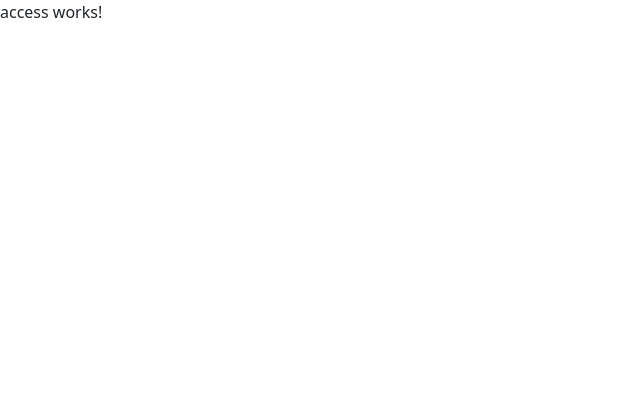
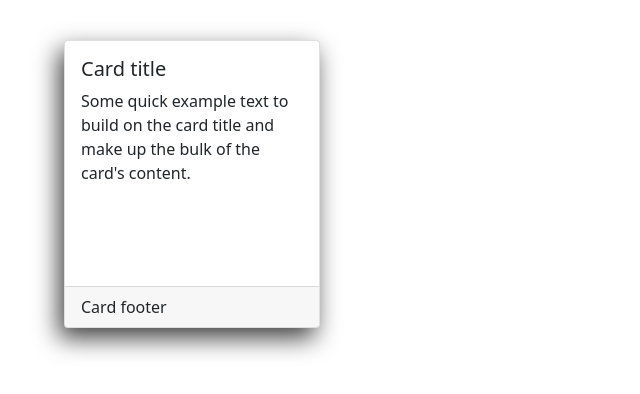
Before and after one commit to ProjectCBL/To-Do-App-Group, an Angular app in the folder To-Do-App-Angular/: page / in a window 1280 px wide. Shown: the top 394 px of the page, without its empty margins (0-640 px from the left). Built offline with nearby package versions, Linux system fonts and the light colour scheme.

Commit message:
Created task card component

```diff
--- a/To-Do-App-Angular/src/app/access/access.component.html
+++ b/To-Do-App-Angular/src/app/access/access.component.html
@@ -1 +1,3 @@
-<p>access works!</p>
+<div>
+    <app-task-card></app-task-card>
+</div>
--- a/To-Do-App-Angular/src/app/app.component.ts
+++ b/To-Do-App-Angular/src/app/app.component.ts
@@ -6,5 +6,5 @@ import { Component } from '@angular/core';
   styleUrls: ['./app.component.css']
 })
 export class AppComponent {
-  title = 'To-Do-App-Angular';
+  title = 'Task Hub';
 }
--- a/To-Do-App-Angular/src/app/app.module.ts
+++ b/To-Do-App-Angular/src/app/app.module.ts
@@ -13,6 +13,7 @@ import { BoardComponent } from './board/board.component';
 import { AllTaskItemsComponent } from './board/all-task-items/all-task-items.component';
 import { AllDoneTaskItemsComponent } from './board/all-done-task-items/all-done-task-items.component';
 import { AllOngoingTaskItemsComponent } from './board/all-ongoing-task-items/all-ongoing-task-items.component';
+import { TaskCardComponent } from './task-card/task-card.component';
 
 const routes: Routes = [
 	{ path: '', component: AccessComponent },
@@ -29,6 +30,7 @@ const routes: Routes = [
 		AllTaskItemsComponent,
 		AllDoneTaskItemsComponent,
 		AllOngoingTaskItemsComponent,
+  TaskCardComponent,
 	],
 	imports: [
 		BrowserModule,
--- /dev/null
+++ b/To-Do-App-Angular/src/app/task-card/task-card.component.css
@@ -0,0 +1,15 @@
+.incomplete{
+    position: absolute;
+    top: 5%;
+    left: 5%;
+    box-shadow: -5px 10px 25px rgb(65, 65, 65);
+    z-index: 3;
+}
+
+.fade-in{
+
+}
+
+.completed{
+
+}
--- /dev/null
+++ b/To-Do-App-Angular/src/app/task-card/task-card.component.html
@@ -0,0 +1,12 @@
+<div>
+  <div class="card incomplete" style="width: 16rem; height: 18rem;">
+    <div class="card-body">
+      <h5 class="card-title">Card title</h5>
+      <p class="card-text">Some quick example text to build on the card title and make up the bulk of the card's
+        content.</p>
+    </div>
+    <div class="card-footer">
+      Card footer
+    </div>
+  </div>
+</div>
--- /dev/null
+++ b/To-Do-App-Angular/src/app/task-card/task-card.component.ts
@@ -0,0 +1,15 @@
+import { Component, OnInit } from '@angular/core';
+
+@Component({
+  selector: 'app-task-card',
+  templateUrl: './task-card.component.html',
+  styleUrls: ['./task-card.component.css']
+})
+export class TaskCardComponent implements OnInit {
+
+  constructor() { }
+
+  ngOnInit(): void {
+  }
+
+}
```
Also changed, not shown: 1 other file (tests, documents, lock files or other folders).
